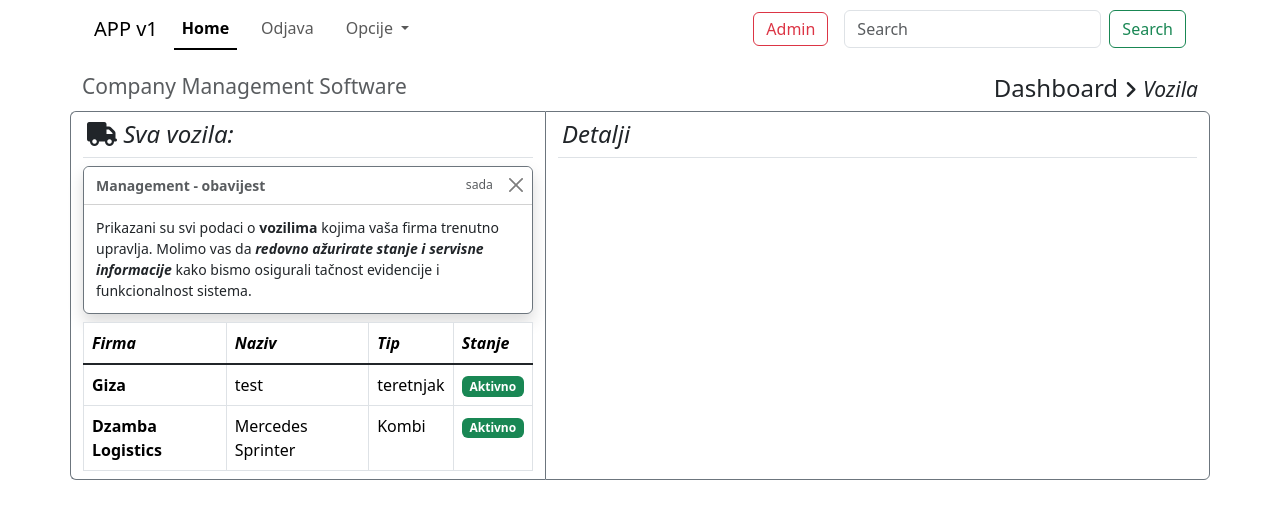
After one commit to AnesDzamba/App, a Django app: page /vozila/ in a window 1280 px wide. The commit adds this page. Shown: the top 519 px of the page. Run offline with Django 4.2, Linux system fonts and the light colour scheme; a user stored in the database is signed in; data comes from the database, SQL or seed files in the repository; both versions use the stored data as it was after the commit; some libraries are stand-ins or nearby versions.

Commit message:
Vozila, AJAX i ostale izmjene

```diff
--- a/verzija1/forms.py
+++ b/verzija1/forms.py
@@ -35,7 +35,6 @@ class Registracija(UserCreationForm):
                 self.fields['firma'].disabled = True
             except FirmaUser.DoesNotExist:
                 pass
-
     def save(self, commit=True):
         user = super().save(commit=False)
         user.email = self.cleaned_data.get('email')
--- a/verzija1/templates/basic.login.html
+++ b/verzija1/templates/basic.login.html
@@ -6,6 +6,7 @@
     <title>Login</title>
     <link href="https://cdn.jsdelivr.net/npm/bootstrap@5.3.6/dist/css/bootstrap.min.css" rel="stylesheet" integrity="sha384-4Q6Gf2aSP4eDXB8Miphtr37CMZZQ5oXLH2yaXMJ2w8e2ZtHTl7GptT4jmndRuHDT" crossorigin="anonymous">
     <script src="https://cdn.jsdelivr.net/npm/bootstrap@5.3.6/dist/js/bootstrap.bundle.min.js" integrity="sha384-j1CDi7MgGQ12Z7Qab0qlWQ/Qqz24Gc6BM0thvEMVjHnfYGF0rmFCozFSxQBxwHKO" crossorigin="anonymous"></script>
+    <link rel="stylesheet" href="https://cdnjs.cloudflare.com/ajax/libs/font-awesome/6.5.0/css/all.min.css">
 </head>
 <body>
     <div class="d-flex justify-content-center mt-5">
@@ -30,8 +31,9 @@
                     Unesite vašu lozinku!
                 </div>
             </div>
-
-            <button type="submit" class="btn btn-outline-primary w-100">Login</button>
+            <button type="submit" class="btn btn-outline-primary w-100 font-monospace text-uppercase">
+                <i class="fa-solid fa-right-to-bracket"></i> Login
+            </button>
         </form>
         {% if messages %}
             {% for message in messages %}
--- /dev/null
+++ b/verzija1/templates/basic.vozila.html
@@ -0,0 +1,66 @@
+{% extends 'config.master.html' %}
+
+{% block title %}
+Vozila
+{% endblock %}
+
+{% block content %}
+<h2 class="display-4 fs-4 mt-3">
+    <div class="d-flex justify-content-between">
+                <small class="text-muted">Company Management Software</small>
+                <span><b>Dashboard <i class="fa-solid fa-angle-right fs-5"></i> <small><i>Vozila</i></small></b></span>
+    </div>
+</h2>
+<div class="row mb-5">
+    <div class="col-5 rounded-start border border-1 border-secondary border-end-0">
+        <h4 class="py-2 px-1 border-bottom"><i><i class="fa-solid fa-truck"></i> Sva vozila:</i></h4>
+        <div class="toast show my-2 w-100 border-secondary" role="alert" aria-live="assertive" aria-atomic="true">
+                    <div class="toast-header">
+                        <strong class="me-auto">Management - obavijest</strong>
+                        <small>sada</small>
+                        <button type="button" class="btn-close" data-bs-dismiss="toast" aria-label="Close"></button>
+                    </div>
+                    <div class="toast-body">
+                        Prikazani su svi podaci o <strong>vozilima</strong> kojima vaša firma trenutno upravlja. Molimo vas da <i><strong>redovno ažurirate stanje i servisne informacije</strong></i> kako bismo osigurali tačnost evidencije i funkcionalnost sistema.
+                    </div>
+        </div>
+        <table class="table table-bordered table-hover mb-2">
+            <thead>
+                <tr>
+                    <th scope="col"><i>Firma</i></th>
+                    <th scope="col"><i>Naziv</i></th>
+                    <th scope="col"><i>Tip</i></th>
+                    <th scope="col"><i>Stanje</i></th>
+                </tr>
+            </thead>
+            <tbody class="table-group-divider">
+                {% for vozilo in vozila %}
+                <tr>
+                    <td><b><a hx-get="{% url 'vozilo_detail' vozilo.pk %}" hx-target="#vozilo-detail" hx-swap="innerHTML">{{ vozilo.firma }}</a></b></td>
+                    <td>{{ vozilo.naziv }}</td>
+                    <td>{{ vozilo.tip }}</td>
+                    <td>
+                        {% if vozilo.stanje == 1 %}
+                        <span class="badge bg-success">Aktivno</span>
+                        {% elif vozilo.stanje == 2 %}
+                        <span class="badge bg-warning">Na popravku</span>
+                        {% elif vozilo.stanje == 3 %}
+                        <span class="badge bg-danger">Neaktivno</span>
+                        {% else %}
+                        <span class="badge bg-secondary">Nepoznato</span>
+                        {% endif %}
+                    </td>
+                </tr>
+
+                {% endfor %}
+            </tbody>
+        </table>
+    </div>
+    <div class="col-7 rounded-end border border-1 border-secondary">
+        <h4 class="py-2 px-1 border-bottom"><i>Detalji</i></h4>
+        <div id="vozilo-detail">
+            <!-- Ovdje se ubacuje AJAX odgovor -->
+        </div>
+    </div>
+</div>
+{% endblock %}
--- a/verzija1/templates/config.master.html
+++ b/verzija1/templates/config.master.html
@@ -6,7 +6,9 @@
     <title>{% block title %}{% endblock %}</title>
     <link href="https://cdn.jsdelivr.net/npm/bootstrap@5.3.6/dist/css/bootstrap.min.css" rel="stylesheet" integrity="sha384-4Q6Gf2aSP4eDXB8Miphtr37CMZZQ5oXLH2yaXMJ2w8e2ZtHTl7GptT4jmndRuHDT" crossorigin="anonymous">
     <script src="https://cdn.jsdelivr.net/npm/bootstrap@5.3.6/dist/js/bootstrap.bundle.min.js" integrity="sha384-j1CDi7MgGQ12Z7Qab0qlWQ/Qqz24Gc6BM0thvEMVjHnfYGF0rmFCozFSxQBxwHKO" crossorigin="anonymous"></script>
+    <link rel="stylesheet" href="https://cdnjs.cloudflare.com/ajax/libs/font-awesome/6.5.0/css/all.min.css">
     <script src="https://www.gstatic.com/charts/loader.js"></script>
+    <script src="https://unpkg.com/htmx.org@1.9.12"></script>
 </head>
 
 <body>
@@ -20,7 +22,7 @@
                 <div class="collapse navbar-collapse" id="navbarSupportedContent">
                 <ul class="navbar-nav nav-underline me-auto mb-2 mb-lg-0">
                     <li class="nav-item">
-                        <a class="nav-link active" aria-current="page" href="#">Home</a>
+                        <a class="nav-link active" aria-current="page" href="{% url 'home' %}">Home</a>
                     </li>
                     <li class="nav-item">
                     <form action="{% url 'logout' %}" method="post">
@@ -33,9 +35,12 @@
                         Opcije
                     </a>
                     <ul class="dropdown-menu">
-                        <li><a class="dropdown-item" href="{% url 'registracija' %}">Dodaj Korisnika</a></li>
-                        <li><a class="dropdown-item" href="{% url 'firma_unos' %}">Dodaj Firmu</a></li>
-                        <li><a class="dropdown-item" href="{% url 'vozilo_unos' %}">Dodaj Vozilo</a></li>
+                        <li><a class="dropdown-item" href="{% url 'registracija' %}"><i class="fa-solid fa-user-plus"></i> Dodaj Korisnika</a></li>
+                        <li><a class="dropdown-item" href="{% url 'firma_unos' %}"><i class="fa-solid fa-shop"></i> Dodaj Firmu</a></li>
+                        <li><a class="dropdown-item" href="{% url 'vozilo_unos' %}"><i class="fa-solid fa-truck-moving"></i> Dodaj Vozilo</a></li>
+                        <li><hr class="dropdown-divider"></li>
+                        <li><a class="dropdown-item" href="{% url 'vozila' %}"><i class="fa-solid fa-angle-right"></i> Pregled Vozila</a></li>
+                        <li><a class="dropdown-item" href="{% url 'vozilo_unos' %}"><i class="fa-solid fa-angle-right"></i> Pregled Zaposlenika</a></li>
                         <li><hr class="dropdown-divider"></li>
                         <li><h6 class="dropdown-header" href="#">verzija: 1.0</h6></li>
                     </ul>
--- a/verzija1/urls.py
+++ b/verzija1/urls.py
@@ -8,5 +8,7 @@ urlpatterns = [
     path('login/', views.login_korisnika, name='login'),
     path('logout/', auth_views.LogoutView.as_view(), name='logout'),
     path('firma/', views.firma_unos, name='firma_unos'),
-    path('vozilo/', views.vozilo_unos, name='vozilo_unos'),
+    path('unos_vozilo/', views.vozilo_unos, name='vozilo_unos'),
+    path('vozila/', views.vozilo_lista, name='vozila'),
+    path('vozilo/<int:pk>/', views.vozilo_detail, name='vozilo_detail'),
 ]
--- a/verzija1/views.py
+++ b/verzija1/views.py
@@ -1,17 +1,28 @@
-from django.shortcuts import render, redirect
+from urllib.parse import urlparse
+from django.shortcuts import render, redirect, get_object_or_404
 from django.http import HttpResponse
 from .forms import Registracija, FirmaForma, VoziloForma
 from django.contrib import messages
 from django.contrib.auth import authenticate, login
 from django.contrib.auth.decorators import login_required
-from .models import Firma
+from .models import Firma, FirmaUser, Vozilo
 
 @login_required
 def home(request):
-    firme = Firma.objects.all()
-    return render(request, 'basic.home.html', {'firme': firme})
+    try:
+        firma_user = FirmaUser.objects.get(user=request.user)
+        firma = firma_user.firma
+        sazetak_url = urlparse(firma.web_stranica)
+        domena = sazetak_url.netloc or sazetak_url.netloc
+    except FirmaUser.DoesNotExist:
+        firma = {
+            'naziv': 'Trenutno nemate dodjeljenu firmu',
+            'opis': 'Molimo vas da kontaktirate administratora za dodjelu firme.',
+            'web_stranica': '#',
+            }
+        domena = None
+    return render(request, 'basic.home.html', {'firma': firma, 'domena': domena})
 
-#Da vidim radi li ovo
 # klasicni register korisnika
 def registracija(request):
     if request.method == 'POST':
@@ -78,3 +89,12 @@ def vozilo_unos(request):
     # Prosleđujemo sve firme u template za prikaz u select polju
     firme = Firma.objects.all()
     return render(request, 'admin.vozilo_unos.html', {'form': form, 'firme': firme})
+
+@login_required
+def vozilo_lista(request):
+    vozila = Vozilo.objects.all()
+    return render(request, 'basic.vozila.html', {'vozila': vozila})
+
+def vozilo_detail(request, pk):
+    vozilo = get_object_or_404(Vozilo, pk=pk)
+    return render(request, 'basic.vozilo_info.html', {'vozilo': vozilo})
```
Also changed, not shown: verzija1/templates/admin.firma_unos.html (+5 -3 lines), verzija1/templates/admin.vozilo_unos.html (+5 -3 lines), verzija1/templates/basic.home.html (+5 -43 lines), verzija1/templates/basic.registracija.html (+5 -3 lines), verzija1/templates/basic.start.html (deleted, +0 -11 lines), verzija1/templates/basic.vozilo_info.html (added, +44 -0 lines), db.sqlite3.
